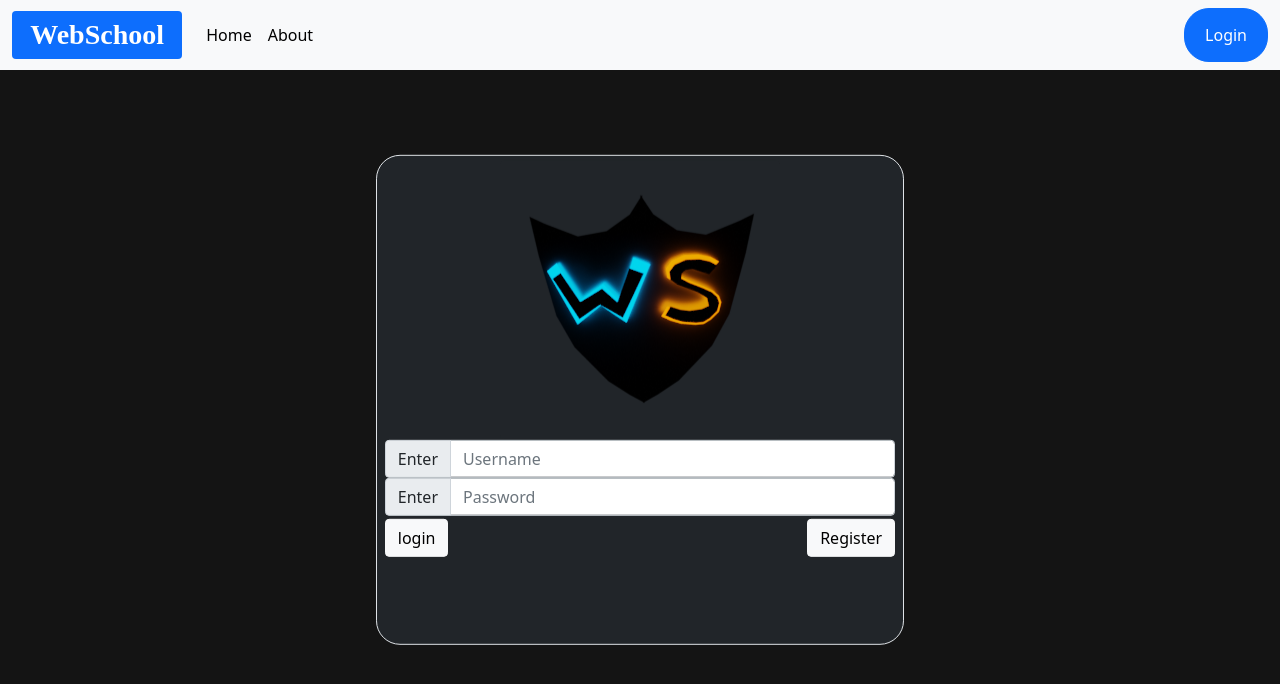
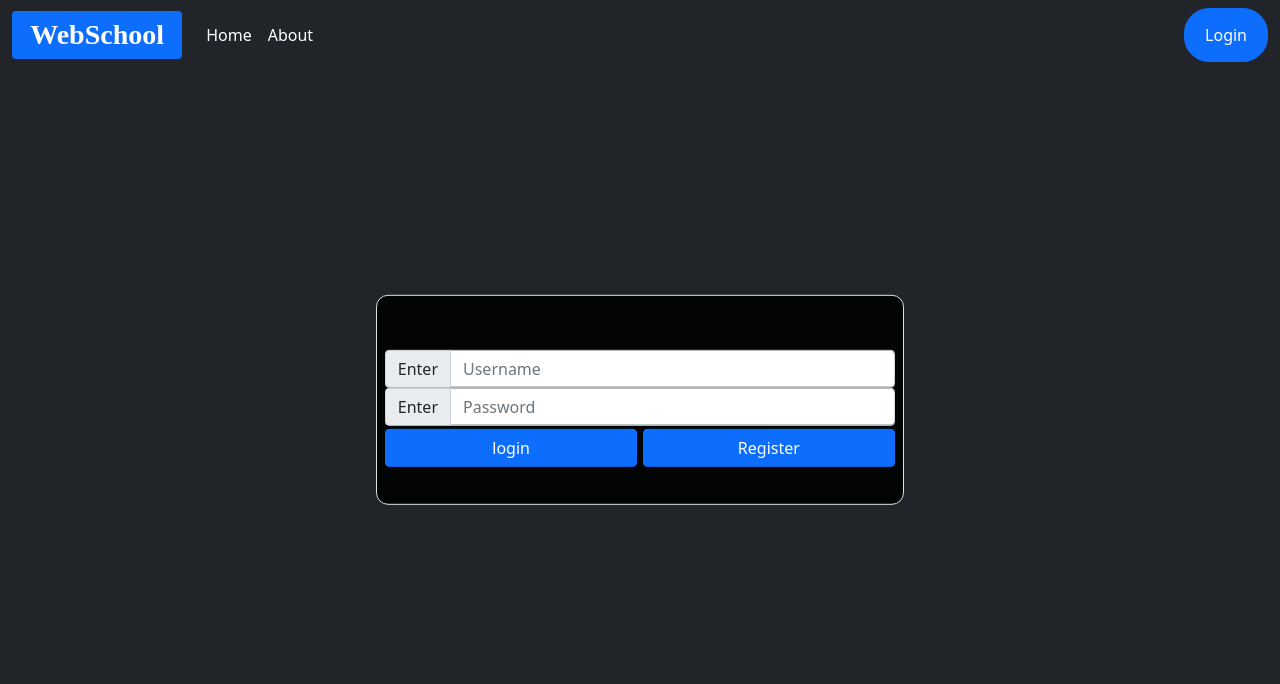
Before and after one commit to alvinbengeorge/Webschool, a Flask app: page /loginpage in a window 1280 px wide. Shown: the top 684 px of the page. Run offline with Flask 2, Linux system fonts and the light colour scheme; some web fonts are replaced.

Commit message:
updated Login.html design

```diff
--- a/templates/login.html
+++ b/templates/login.html
@@ -14,8 +14,8 @@
     </style>
 
   </head>
-  <body class="" style="background-size:95%; background-repeat:no-repeat; background-color:RGBA(20,20,20,1)">
-    <nav class="navbar sticky-top navbar-expand-lg navbar-light bg-light" id="navbarscroll" style="color:white;">
+  <body class="bg-dark" style="background-size:95%; background-repeat:no-repeat;">
+    <nav class="navbar sticky-top navbar-expand-lg navbar-light bg-dark" id="navbarscroll" style="color:white;">
     <div class="container-fluid">
       <a class="navbar-brand badge bg-primary text-wrap text-center fs-3" href= "/loginpage" style="color:white; font-family: Sofia;">WebSchool</a>
       <button class="navbar-toggler" type="button" data-bs-toggle="collapse" data-bs-target="#navbarSupportedContent" aria-controls="navbarSupportedContent" aria-expanded="false" aria-label="Toggle navigation">
@@ -24,10 +24,10 @@
       <div class="collapse navbar-collapse" id="navbarSupportedContent">
         <ul class="navbar-nav me-auto mb-2 mb-lg-0">
           <li class="nav-item">
-            <a class="nav-link active" aria-current="page" href= "/loginpage" style="color:black;">Home</a>
+            <a class="nav-link active" aria-current="page" href= "/loginpage" style="color:white;">Home</a>
           </li>
           <li class="nav-item">
-            <a class="nav-link active" aria-current="page" href= "/loginpage" style="color:black;">About</a>
+            <a class="nav-link active" aria-current="page" href= "/loginpage" style="color:white;">About</a>
           </li>
         </ul>
       </div>
@@ -39,12 +39,10 @@
         </ul>
       </div>
     </nav>
-    <div class="col badge bg-dark text-wrap text-center position-absolute top-50 start-50 translate-middle border" style="width: 33rem; border-radius:24px;">
-      <img src="./static/WS.png" class="img-thumbnail bg-dark border border-dark" alt="">
-      <form action="/login" method="POST" style=" height:200px;">
+    <div class="col badge text-wrap text-center position-absolute top-50 start-50 translate-middle border" style="width: 33rem; border-radius:12px; background-color:RGBA(0,0,0,0.9)">
+      <form action="/login" method="POST" style=" height:200px; transform:translateY(25%);">
         <div class="input-group flex-nowrap d-flex justify-content-end">
           <span class="input-group-text" id="addon-wrapping">Enter</span>
-
           <input type="text" class="form-control" placeholder="Username" aria-label="Username" aria-describedby="addon-wrapping" name="sup">
         </div>
         <div class="input-group flex-nowrap">
@@ -54,10 +52,10 @@
         <div class="container">
           <div class="row">
             <div class="col input-group flex-nowrap d-flex justify-content-start" style="padding:3px 0px;">
-              <input type="submit" class="btn btn-light" name="submit" value="login"></button>
+              <input type="submit" class="btn btn-light bg-primary border border-primary" name="submit" value="login" style="color:white; width:99%"></button>
             </div>
             <div class="col input-group flex-nowrap d-flex justify-content-end" style="padding:3px 0px;">
-              <button class="btn btn-light" type="submit" name="submit" value="register">Register</button>
+              <button class="btn btn-light bg-primary border border-primary" type="submit" name="submit" value="register" style="color:white; width:99%">Register</button>
             </div>
           </div>
         </div>
```
